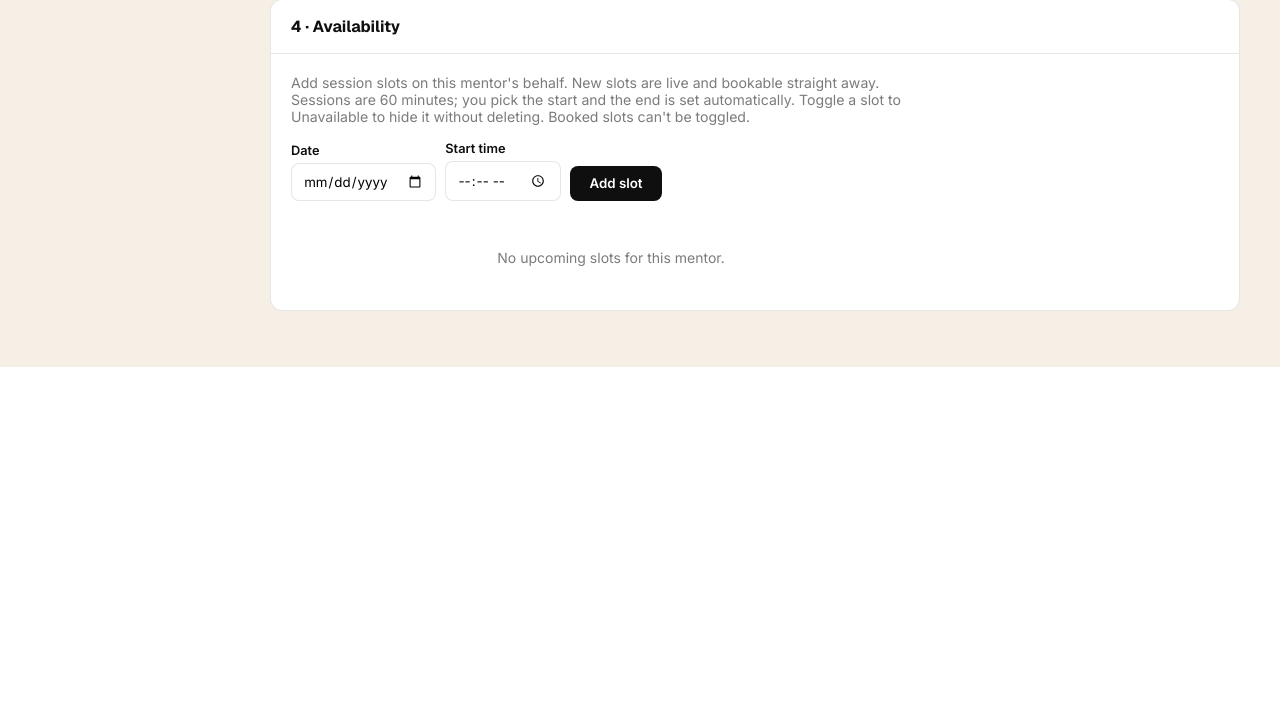
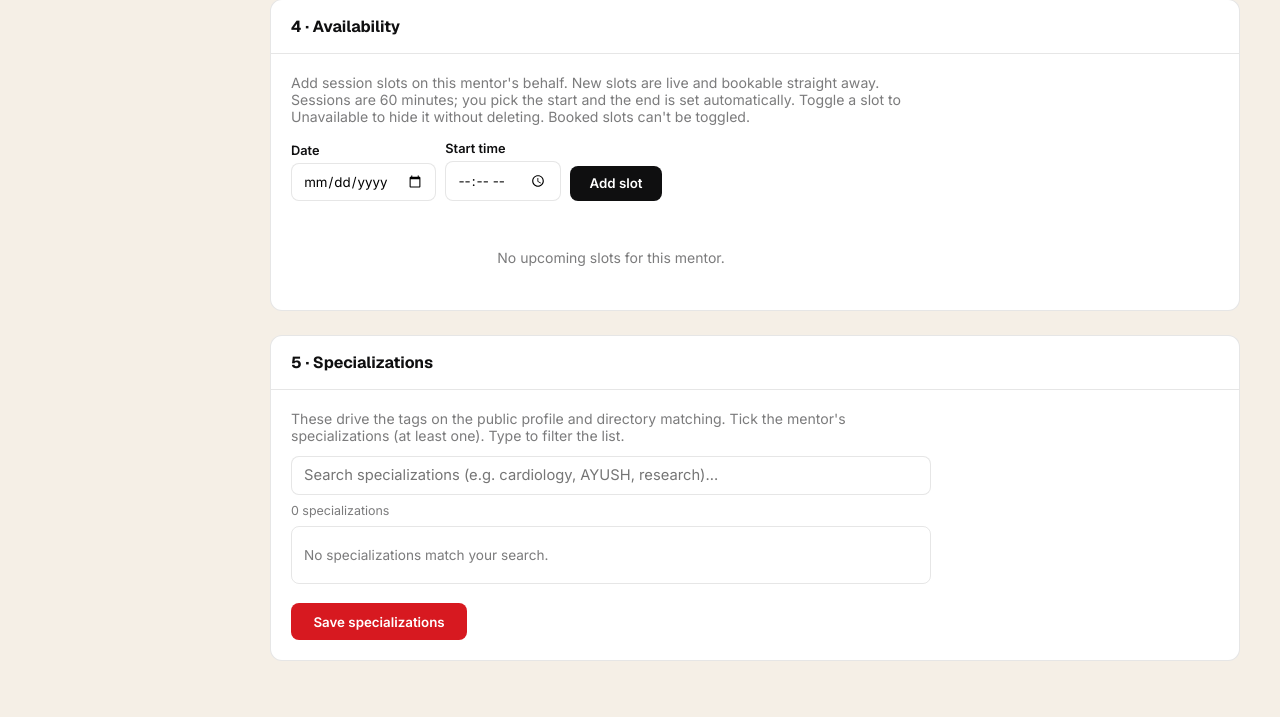
Before and after one commit to mentorvia/mvia, a Django app: template templates/profiles/staff_edit_profile.html in a window 1280 px wide. Shown: the part 897-1614 px from the top of the page. Before the commit the page ends 1264 px from the top, so only its background shows below. Run offline with Django 5.2, Linux system fonts and the light colour scheme; the template is opened without the code that fills it, so the values that code supplies are empty.

Commit message:
Update staff_edit_profile.html

```diff
--- a/templates/profiles/staff_edit_profile.html
+++ b/templates/profiles/staff_edit_profile.html
@@ -129,9 +129,83 @@
     {% endif %}
   </div>
 </div>
+<!-- Section 5: Specializations -->
+<div class="panel">
+  <h2>5 · Specializations</h2>
+  <div style="padding:1.25rem; max-width:680px;">
+    <p style="font-size:0.88rem; color:var(--muted); margin-bottom:0.75rem;">
+      These drive the tags on the public profile and directory matching. Tick the mentor's specializations (at least one). Type to filter the list.
+    </p>
+    {% if not mentor.user.is_archived %}
+    <form method="post">
+      {% csrf_token %}
+      <input type="hidden" name="action" value="save_specializations">
+
+      <input type="text" id="spec-search" placeholder="Search specializations (e.g. cardiology, AYUSH, research)…"
+             autocomplete="off"
+             style="width:100%; padding:0.6rem 0.75rem; border:1px solid var(--line); border-radius:8px; font-family:inherit; font-size:0.92rem; margin-bottom:0.5rem;">
+      <div id="spec-count" style="font-size:0.78rem; color:var(--muted); margin-bottom:0.5rem;"></div>
+
+      <div id="spec-list" style="border:1px solid var(--line); border-radius:8px; max-height:260px; overflow-y:auto; padding:0.5rem 0.75rem;">
+        {% for i in all_specializations %}
+          <label class="spec-row" data-label="{{ i.parent.name|lower }} {{ i.name|lower }}" style="display:flex; align-items:center; gap:0.5rem; padding:0.25rem 0; font-weight:400;">
+            <input type="checkbox" name="interests" value="{{ i.id }}" {% if i.id in selected_interest_ids %}checked{% endif %}>
+            {{ i.parent.name }} › {{ i.name }}
+          </label>
+        {% endfor %}
+        <div id="spec-no-match" style="display:none; padding:0.75rem 0; font-size:0.85rem; color:var(--muted);">No specializations match your search.</div>
+      </div>
+
+      <div style="margin-top:1.2rem;">
+        <button type="submit" style="padding:0.65rem 1.4rem; background:var(--red); color:#fff; border:none; border-radius:8px; font-weight:600; cursor:pointer; font-family:inherit;">Save specializations</button>
+      </div>
+    </form>
+    {% else %}
+      <div class="dz-hint">This account is archived — unarchive it above to change specializations.</div>
+    {% endif %}
+  </div>
+</div>
 <style>
   .panel form input[type=text], .panel form input[type=url], .panel form input[type=number], .panel form textarea {
     width:100%; padding:0.6rem 0.75rem; border:1px solid var(--line); border-radius:8px; font-family:inherit; font-size:0.93rem;
   }
+  #spec-search { width:100%; }
 </style>
+<script>
+  (function () {
+    var search = document.getElementById('spec-search');
+    var list = document.getElementById('spec-list');
+    if (!search || !list) return;
+    var rows = Array.prototype.slice.call(list.querySelectorAll('.spec-row'));
+    var noMatch = document.getElementById('spec-no-match');
+    var count = document.getElementById('spec-count');
+    var total = rows.length;
+
+    function apply() {
+      var q = search.value.trim().toLowerCase();
+      var shown = 0;
+      rows.forEach(function (row) {
+        var checked = row.querySelector('input[type=checkbox]').checked;
+        var matches = q === '' || row.dataset.label.indexOf(q) !== -1;
+        // Always keep a ticked item visible, even if it doesn't match, so the
+        // admin never loses sight of what's currently selected.
+        if (matches || checked) {
+          row.style.display = 'flex';
+          shown++;
+        } else {
+          row.style.display = 'none';
+        }
+      });
+      if (noMatch) noMatch.style.display = (shown === 0) ? 'block' : 'none';
+      if (count) {
+        count.textContent = (q === '')
+          ? total + ' specializations'
+          : shown + ' of ' + total + ' shown';
+      }
+    }
+
+    search.addEventListener('input', apply);
+    apply();
+  })();
+</script>
 {% endblock %}
```
